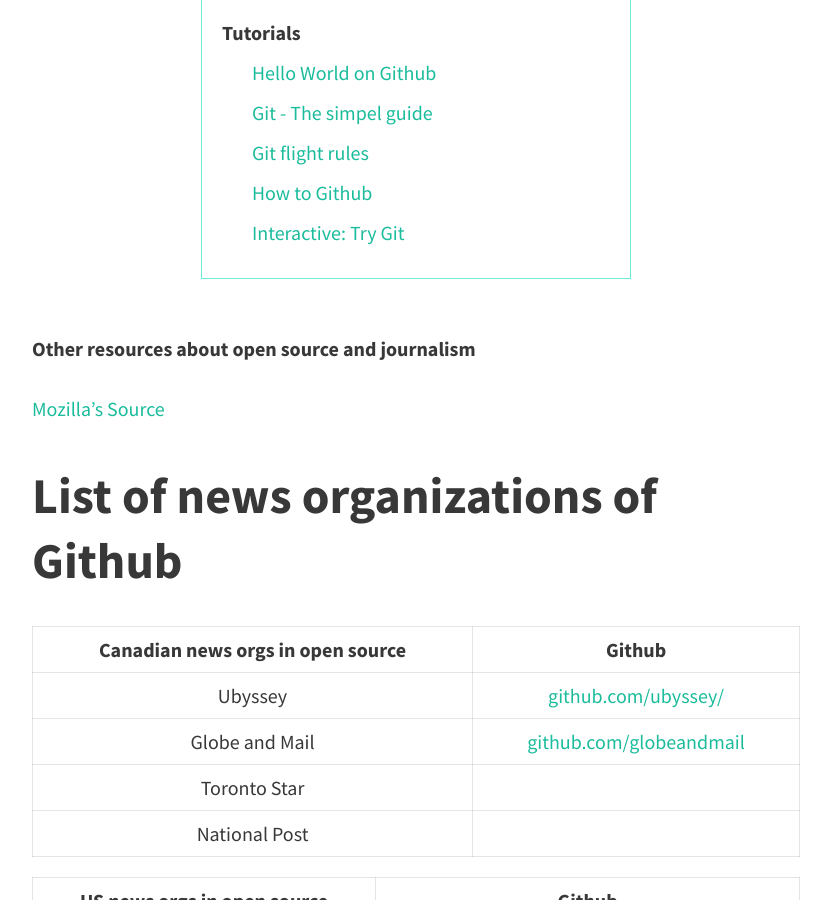
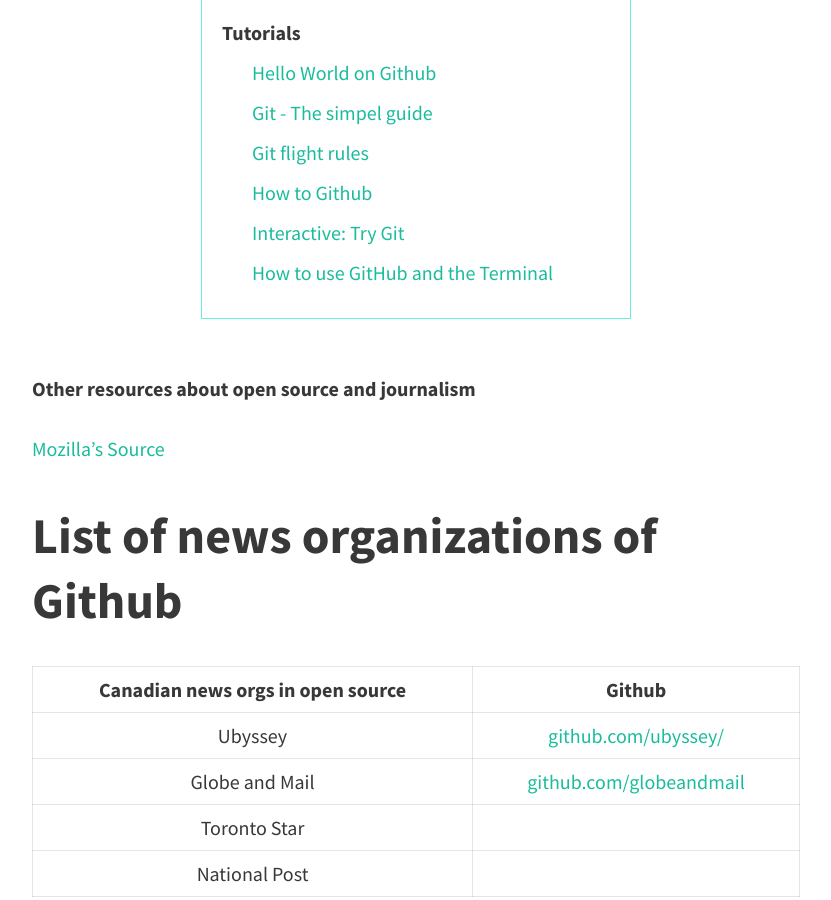
Before and after one commit to pippinlee/open-journalism-project, a Jekyll site: the page built from open-source.md, in a window 1280 px wide and 900 px high, scrolled down 3621 px. Shown: the whole window, without its empty margins (224-1055 px from the left). Built offline with Jekyll 4.4.1, drawn with Linux system fonts in a browser that asks for light colours; nearby versions of some CDN libraries.

Commit message:
add github resource

```diff
--- a/open-source.md
+++ b/open-source.md
@@ -61,6 +61,7 @@
 	* [Git flight rules](https://github.com/k88hudson/git-flight-rules)
 	* [How to Github](https://gun.io/blog/how-to-github-fork-branch-and-pull-request/)
 	* [Interactive: Try Git](https://try.github.io/levels/1/challenges/1)
+	* [How to use GitHub and the Terminal](https://18f.gsa.gov/2015/03/03/how-to-use-github-and-the-terminal-a-guide/)
 </div>
 
 **Other resources about open source and journalism**
```
